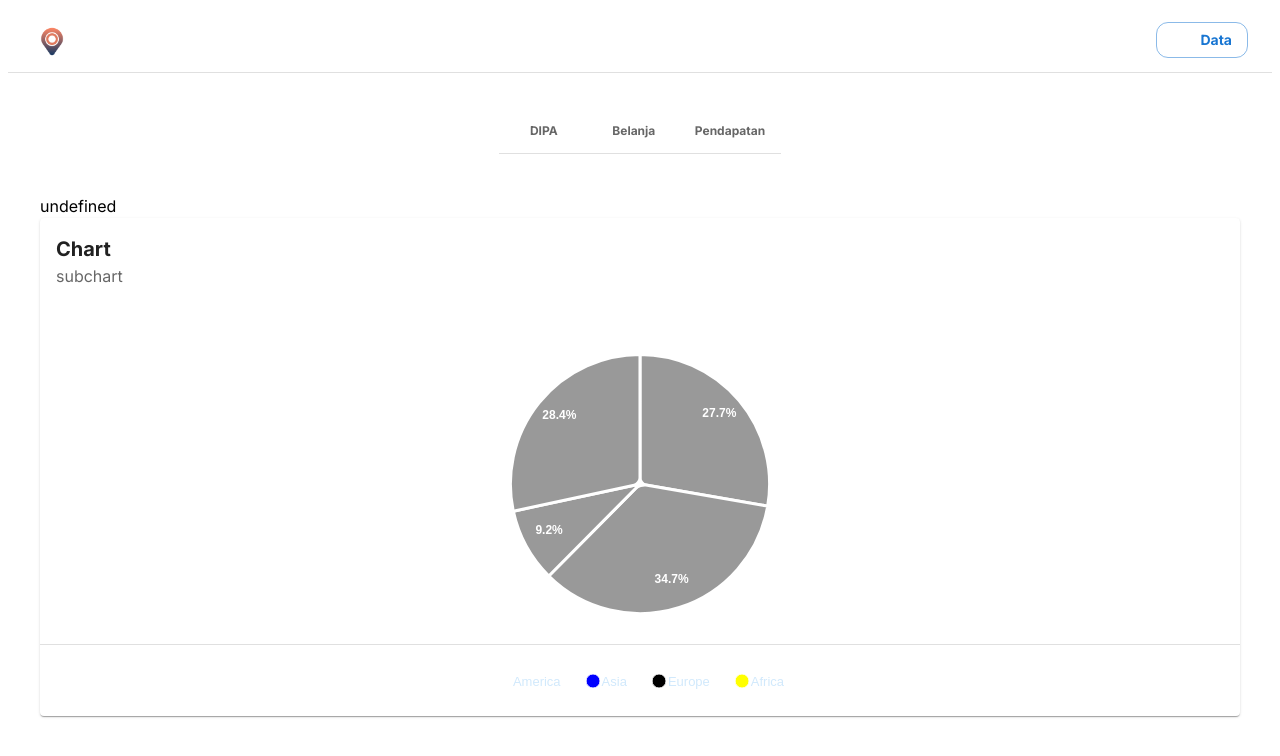
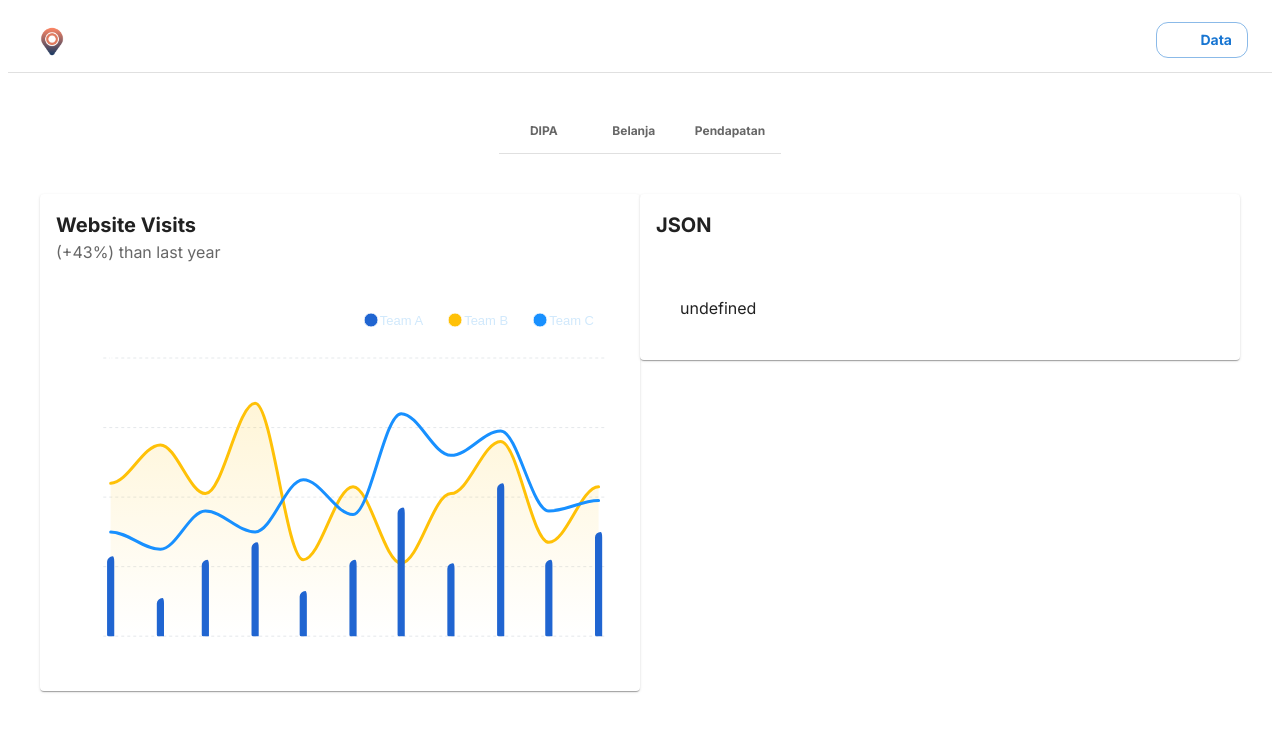
Before and after one commit to haikalhendrawan/dashboardPA1, a React (Vite) app in the folder frontEnd/: page / in a window 1280 px wide. Shown: the top 756 px of the page. Built offline with nearby package versions, Linux system fonts and the light colour scheme; no server answers; some icons are missing.

Commit message:
12 feb 2024

```diff
--- a/frontEnd/src/pages/Home.jsx
+++ b/frontEnd/src/pages/Home.jsx
@@ -5,6 +5,7 @@ import {styled} from '@mui/material/styles';
 import AccessAlarmIcon from '@mui/icons-material/AccessAlarm';
 import WebsiteVisits from "../sections/home/WebsiteVisit.jsx";
 import SelectionTab from "../sections/home/selectionTab.jsx";
+import JsonCard from "../sections/home/jsonCard.jsx";
 
 export default function Home() {
   const [data, setData] = useState();
@@ -19,33 +20,57 @@ export default function Home() {
 
   return(
     <Container maxWidth="xl">
-      <Grid >
-        <Stack direction="row" alignItems="center" justifyContent="center " mb={5}>
-          <SelectionTab />
-        </Stack>
 
-        <Typography>
-          {`${data&&JSON.stringify(data)}`}
-        </Typography>
+      <Stack direction="row" alignItems="center" justifyContent="center " mb={5}>
+        <SelectionTab />
+      </Stack>
 
-        <WebsiteVisits
-            title = "Chart"
-            subheader = "subchart"
-            chartColors={[
-              'white',
-              'blue',
-              'black',
-              'yellow',
-            ]}
-            chartData={[
-              { label: 'America', value: 4344 },
-              { label: 'Asia', value: 5435 },
-              { label: 'Europe', value: 1443 },
-              { label: 'Africa', value: 4443 },
-            ]}
-          />
-
+      <Grid container >
+        <Grid item xs={6} md={6} lg={6} >
+          <WebsiteVisits
+               title="Website Visits"
+               subheader="(+43%) than last year"
+               chart={{
+                 labels: [
+                   '01/01/2003',
+                   '02/01/2003',
+                   '03/01/2003',
+                   '04/01/2003',
+                   '05/01/2003',
+                   '06/01/2003',
+                   '07/01/2003',
+                   '08/01/2003',
+                   '09/01/2003',
+                   '10/01/2003',
+                   '11/01/2003',
+                 ],
+                 series: [
+                   {
+                     name: 'Team A',
+                     type: 'column',
+                     fill: 'solid',
+                     data: [23, 11, 22, 27, 13, 22, 37, 21, 44, 22, 30],
+                   },
+                   {
+                     name: 'Team B',
+                     type: 'area',
+                     fill: 'gradient',
+                     data: [44, 55, 41, 67, 22, 43, 21, 41, 56, 27, 43],
+                   },
+                   {
+                     name: 'Team C',
+                     type: 'line',
+                     fill: 'solid',
+                     data: [30, 25, 36, 30, 45, 35, 64, 52, 59, 36, 39],
+                   },
+                 ],
+               }}
+            />
         </Grid>
+        <Grid item xs={6} md={6} lg={6} >
+          <JsonCard />
+        </Grid>
+      </Grid>
     </Container>
   )
 
--- /dev/null
+++ b/frontEnd/src/sections/home/JsonCard.jsx
@@ -0,0 +1,29 @@
+import {useState, useEffect} from "react";
+import axios from "axios";
+import {Card, CardHeader, Typography, Grid, Box, Tabs, Tab, Container, Stack} from '@mui/material';
+import {styled, useTheme} from '@mui/material/styles';
+
+
+export default function JsonCard(){
+  const [data, setData] = useState();
+  const theme = useTheme();
+  useEffect(() => {
+    async function getData(){
+      const result = await axios.get("http://localhost:3015/getAllSpending");
+      setData(result.data);
+    };
+    getData();
+  });
+
+  return(
+    <Card>
+    <CardHeader title="JSON" />
+      <Box sx={{padding:5, overflow:'hidden'}}>
+        <Typography>
+          {`${data&&JSON.stringify(data)}`}
+        </Typography>
+      </Box>
+    </Card>
+
+  )
+};
--- a/frontEnd/src/sections/home/WebsiteVisit.jsx
+++ b/frontEnd/src/sections/home/WebsiteVisit.jsx
@@ -1,5 +1,5 @@
 import ReactApexChart from 'react-apexcharts';
-import { Card, CardHeader } from '@mui/material';
+import { Card, CardHeader, Box } from '@mui/material';
 import {styled} from '@mui/material/styles';
 import Chart from '../../components/Charts';
 import { useChart } from '../../components/Charts';
@@ -7,55 +7,54 @@ import { useChart } from '../../components/Charts';
 const CHART_HEIGHT = 372;
 const LEGEND_HEIGHT = 72;
 
-const StyledChartWrapper = styled('div')(({ theme }) => ({
-  height: CHART_HEIGHT,
-  marginTop: theme.spacing(5),
-  '& .apexcharts-canvas svg': { height: CHART_HEIGHT },
-  '& .apexcharts-canvas svg,.apexcharts-canvas foreignObject': {
-    overflow: 'visible',
-  },
-  '& .apexcharts-legend': {
-    height: LEGEND_HEIGHT,
-    alignContent: 'center',
-    position: 'relative !important',
-    borderTop: `solid 1px ${theme.palette.divider}`,
-    top: `calc(${CHART_HEIGHT - LEGEND_HEIGHT}px) !important`,
-  },
-}));
 
-export default function WebsiteVisits({ title, subheader, chartColors, chartData, ...other }) {
 
-  const chartLabels = chartData.map((i) => i.label);
-
-  const chartSeries = chartData.map((i) => i.value);
+export default function WebsiteVisits({ title, subheader, chart, ...other }) {
+  const { labels, colors, series, options } = chart;
 
   const chartOptions = useChart({
-    colors: chartColors,
-    labels: chartLabels,
-    stroke: { colors: 'white' },
-    legend: { floating: true, horizontalAlign: 'center' },
-    dataLabels: { enabled: true, dropShadow: { enabled: false } },
+    colors,
+    plotOptions: {
+      bar: {
+        columnWidth: '16%',
+      },
+    },
+    fill: {
+      type: series.map((i) => i.fill),
+    },
+    labels,
+    xaxis: {
+      type: 'datetime',
+    },
     tooltip: {
-      fillSeriesColor: false,
+      shared: true,
+      intersect: false,
       y: {
-        formatter: (seriesName) => fNumber(seriesName),
-        title: {
-          formatter: (seriesName) => `${seriesName}`,
+        formatter: (value) => {
+          if (typeof value !== 'undefined') {
+            return `${value.toFixed(0)} visits`;
+          }
+          return value;
         },
       },
     },
-    plotOptions: {
-      pie: { donut: { labels: { show: false } } },
-    },
+    ...options,
   });
 
   return (
     <Card {...other}>
       <CardHeader title={title} subheader={subheader} />
 
-      <StyledChartWrapper dir="ltr">
-        <ReactApexChart type="pie" series={chartSeries} options={chartOptions} height={280} />
-      </StyledChartWrapper>
+      <Box sx={{ p: 3, pb: 1 }}>
+        <Chart
+          dir="ltr"
+          type="line"
+          series={series}
+          options={chartOptions}
+          width="100%"
+          height={364}
+        />
+      </Box>
     </Card>
   );
 }
```
